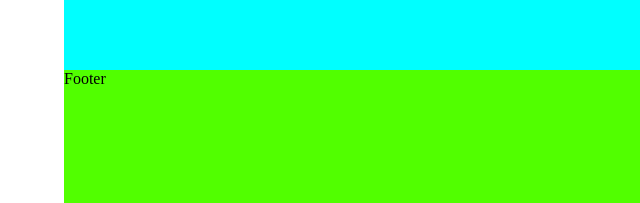
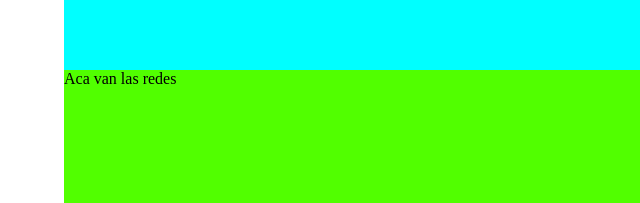
Before and after one commit to nm1davi/DesarrolloWeb, a plain HTML site: page index.html in a window 1280 px wide. Shown: the part 594-797 px from the top of the page, 0-640 px from the left. Drawn offline with Linux system fonts and the light colour scheme.

Commit message:
Arreglo en footer

```diff
--- a/index.html
+++ b/index.html
@@ -37,7 +37,7 @@
 
         </main>
         <footer class="footer">
-            Footer
+            Aca van las redes
         </footer>
     </div>
 </body>
```
